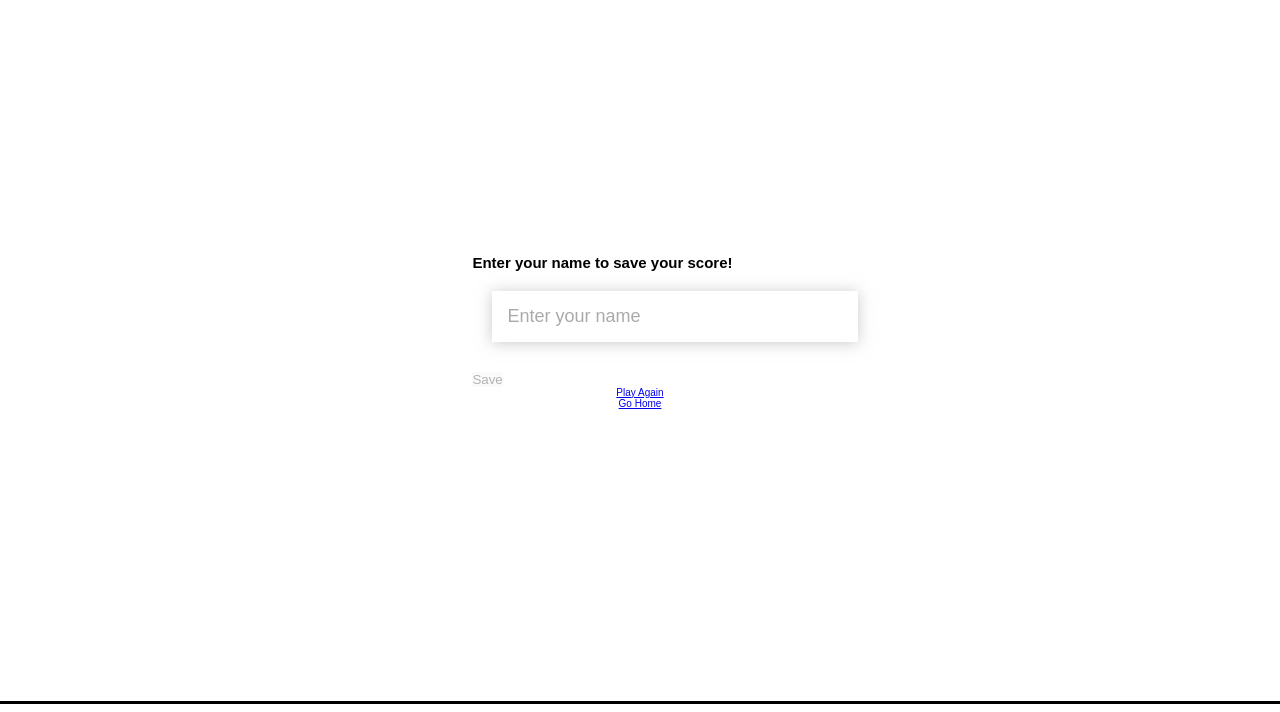
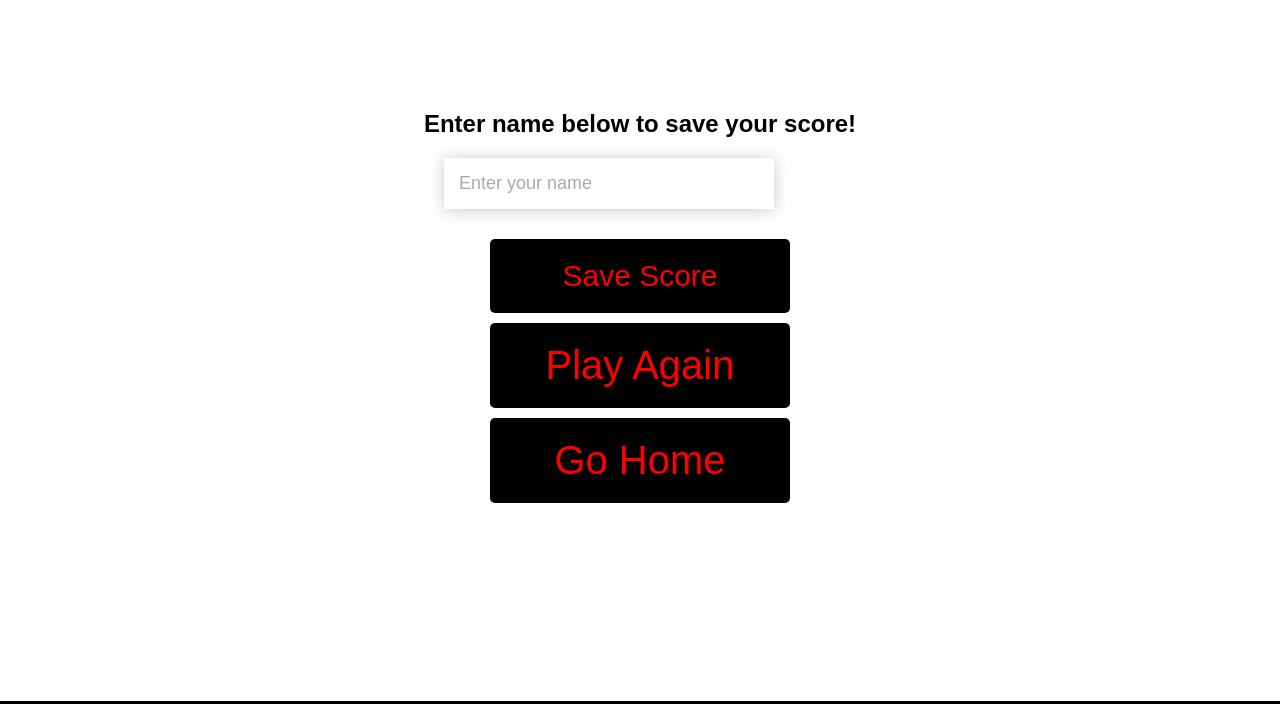
Before and after one commit to Code-Institute-Submissions/Naqij-Macrame-Quiz_SepResub, a plain HTML site: page finish.html in a window 1280 px wide. Shown: the part 122-834 px from the top of the page. Drawn offline with Linux system fonts and the light colour scheme; a web font is replaced by a local one.

Commit message:
adding finish page

```diff
--- a/assets/css/style.css
+++ b/assets/css/style.css
@@ -12,7 +12,7 @@ html {
 }
 
 body {
-    font-family: Beau Rivage, sans-serif;
+    font-family: Ibarra Real Nova, sans-serif;
 }
 
 #logo > img{
@@ -150,6 +150,12 @@ nav {
     max-width: 30rem;
 }
 
+#end-text {
+    font-size: 2.4rem;
+    color: rgb(0, 0, 0);
+    text-align: center;
+}
+
 input {
     margin: 2rem;
     padding: 1.5rem;
@@ -164,9 +170,49 @@ input::placeholder {
 
 #username {
     margin-bottom: 3rem;
-    width: 100%;
     outline: none;
+    width: 30rem;
 }
+
+#saveScoreBtn {
+    font-size: 3rem;
+    padding: 2rem 0;
+    width: 30rem;
+    margin-bottom: 1rem;
+    text-align: center;
+    text-decoration: none;
+    color: rgb(255, 0, 0);
+    background: linear-gradient(90deg, rgb(0, 0, 0) 0%, rgb(0, 0, 0) 100%);
+    border-radius: 0.5rem;
+}
+
+#saveScoreBtn:hover {
+    cursor: pointer;
+    box-shadow: 0 0.4rem 1.4rem 0 rgba(255, 0, 0, 0.7);
+    transition: transform 200ms;
+    transform: scale(1.05);
+}
+
+
+.play-again-btn {
+    font-size: 4rem;
+    padding: 2rem 0;
+    width: 30rem;
+    margin-bottom: 1rem;
+    text-align: center;
+    text-decoration: none;
+    color: rgb(255, 0, 0);
+    background: linear-gradient(90deg, rgb(0, 0, 0) 0%, rgb(0, 0, 0) 100%);
+    border-radius: 0.5rem;
+}
+
+.play-again-btn:hover {
+    cursor: pointer;
+    box-shadow: 0 0.4rem 1.4rem 0 rgba(255, 0, 0, 0.7);
+    transition: transform 200ms;
+    transform: scale(1.05);
+}
+
 
 /* Footer */
 
--- a/finish.html
+++ b/finish.html
@@ -11,6 +11,7 @@
     <script src="https://kit.fontawesome.com/0ea4bc6e41.js" crossorigin="anonymous"></script>
 
     <link rel="stylesheet" href="assets/css/style.css">
+    <link rel="stylesheet" href="assets/css/finish.css">
 
     <title>Art Quiz</title>
 </head>
@@ -26,12 +27,13 @@
         <div id="end" class="flex-center flex-column">
             <h1 id="finalScore">0</h1>
             <form class="end-form-container">
-                <h2 id="end-text">Enter your name to save your score!</h2>
+                <h2 id="end-text">Enter name below to save your score!</h2>
                 <input type="text" name="name" id="username" placeholder="Enter your name">
-                <button class="btn" id="saveScoreBtn" type="submit" onclick="saveHighScore(event)" disabled>Save</button>
+
             </form>
-            <a href="/quiz.html" class="btn">Play Again</a>
-            <a href="/" class="btn">Go Home</a>
+            <button class="btn" id="saveScoreBtn" type="submit" onclick="saveHighScore(event)" disabled>Save Score</button>
+            <a href="/quiz.html" class="play-again-btn btn">Play Again</a>
+            <a href="/index.html" class="home-btn btn">Go Home</a>
         </div>
     </div>
 
--- a/quiz.js
+++ b/quiz.js
@@ -2,7 +2,6 @@ const question = document.querySelector('#question');
 const choices = Array.from(document.querySelectorAll('.choice-text'));
 const progressText = document.querySelector('#progressText');
 const scoreText = document.querySelector('#score');
-const progressBarFull = document.querySelector('#progressBarFull');
 
 let currentQuestion = {}
 let acceptingAnswers = true
@@ -57,8 +56,8 @@ let questions = [
     }
 ]
 
-const SCORE_POINTS = 100
-const MAX_QUESTIONS = 4
+const SCORE_POINTS = 20
+const MAX_QUESTIONS = 5
 
 startGame = () => {
     questionCounter = 0
```
Also changed, not shown: quiz.html (+2 -2 lines).
